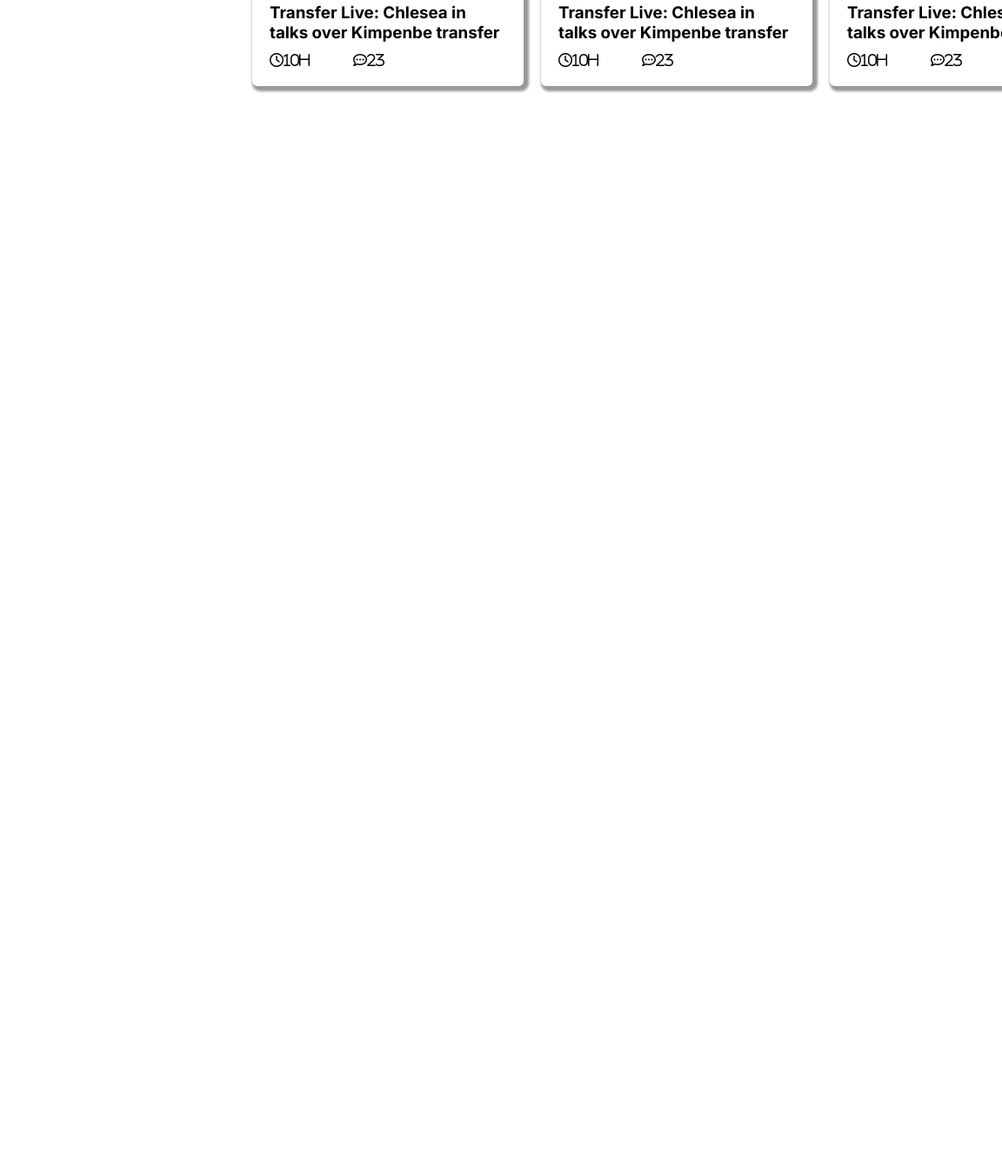
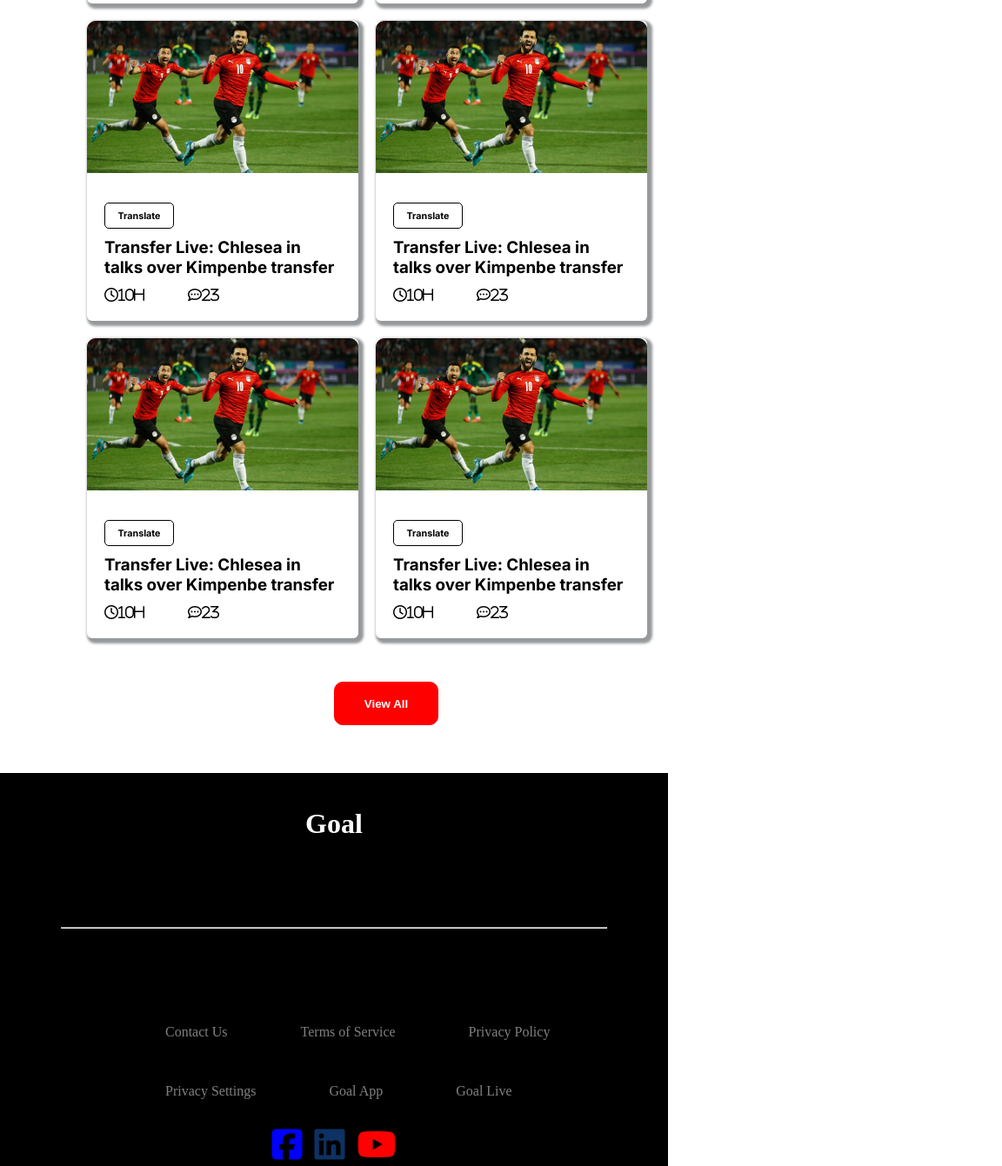
Before and after one commit to mehedinur/worldcup-assignment, a plain HTML site: page index.html in a window 768 px wide. Shown: the part 1211-2552 px from the top of the page at 87% size, 1152 px wide, since content can reach past the window. Before the commit the page ends 1360 px from the top, so only its background shows below. Drawn offline with Linux system fonts and the light colour scheme.

Commit message:
added html and css with media query

```diff
--- a/index.html
+++ b/index.html
@@ -31,7 +31,7 @@
                 <h1>The Greatest <br>
                     show on the <br>
                     earth</h1>
-                <p>A day one for the FIFA World Cup Qatar 2022, in which hosts Qatar faced Ecuador for their first ever
+                <p> Ecuador for their first ever
                     major
                     tournament match.This World Cup Is incredible and Unforgettable.The World Cup ended with some very
                     dramatic matches. And finally the world cup goes to Argentina for this season.</p>
@@ -160,13 +160,37 @@
                         </div>
                     </div>
                 </div>
+
             </div>
+
     </section>
+
+
+    <button class="tablet-part">
+        <h4>View All</h4>
+    </button>
+
 
 
 </body>
 <footer>
-
+    <h1 class="title">Goal</h1>
+    <hr>
+    <ul>
+        <li>Contact Us</li>
+        <li>Terms of Service</li>
+        <li>Privacy Policy</li>
+        <li>Privacy Settings</li>
+        <li>Goal App</li>
+        <li>Goal Live</li>
+    </ul>
+    <div class="social-icon">
+        <a class="facebook" target="_blank" href="https://www.facebook.com/mehedihasan.nur.1804/"><i
+                class="fa-brands fa-square-facebook"></i></a>
+        <a class="Linked-in" target="_blank" href="https://www.linkedin.com/in/mehedi-nur-453a6b1b0/ "><i
+                class="fa-brands fa-linkedin"></i></a>
+        <a class="youtube" target="_blank" href="https://youtu.be/-ph4mykFp9I"><i class="fa-brands fa-youtube"></i></a>
+    </div>
 </footer>
 
 </html>
--- a/style.css
+++ b/style.css
@@ -52,6 +52,7 @@ Button {
     height: 50px;
     border-radius: 10px;
     margin-top: 65px;
+    border: 1px solid red;
 }
 
 Button a {
@@ -146,3 +147,203 @@ Button a {
     gap: 50px;
     margin-top: 10px;
 }
+
+.tablet-part {
+    display: none;
+}
+
+/* footer part start  */
+
+footer {
+    background-color: black;
+
+}
+
+.title {
+    color: white;
+    text-align: center;
+    padding-top: 40px;
+    margin-top: 50px;
+    margin-bottom: 100px;
+}
+
+hr {
+    margin: 70px;
+    color: gray;
+}
+
+ul {
+    padding-left: 150px;
+}
+
+ul li {
+    display: inline-block;
+    color: gray;
+    margin: 40px;
+}
+
+.social-icon {
+    text-align: center;
+    margin-top: 20px;
+    border-radius: 5px;
+
+
+}
+
+.facebook {
+    color: blue;
+    font-size: 40px;
+    margin-right: 10px;
+}
+
+.Linked-in {
+    color: rgb(13, 50, 99);
+    font-size: 40px;
+    margin-right: 10px;
+}
+
+.youtube {
+    color: red;
+    font-size: 40px;
+}
+
+/* footer part end */
+
+/* Media Query Start */
+
+@media only screen and (min-width: 700px) and (max-width: 1150px) {
+
+    /* banner part start */
+
+    .banner-part {
+        height: 520px;
+    }
+
+    .banner-text {
+        width: 40%;
+        color: white;
+        margin: 50px;
+    }
+
+    .banner-text h1 {
+        font-weight: 700;
+        font-size: 30px;
+        line-height: 30px;
+        margin-bottom: 10px;
+    }
+
+    .banner-img {
+        width: 60%;
+    }
+
+    .banner-img img {
+        margin-left: 0px;
+        width: 100%;
+        height: 100%;
+    }
+
+    Button {
+        margin-top: 10px;
+        margin-bottom: 5px;
+    }
+
+
+    /* banner part end */
+
+    /* middle part Start */
+    .middle-part {
+        display: inline;
+        margin: 0px;
+    }
+
+    .mid-one {
+        background-color: #fff;
+        display: flex;
+        justify-content: center;
+        flex-direction: row-reverse;
+        align-items: center;
+        width: 100%;
+        margin: 0px;
+    }
+
+    .bt-color {
+        background-color: white;
+        color: black;
+        border: 1px solid gray;
+        width: 150px;
+        height: 50px;
+        border-radius: 5px;
+        margin: 20px;
+        text-align: center;
+        padding-top: 12px;
+
+    }
+
+    .blg-btn {
+        background-color: rgb(161, 12, 12);
+        color: white;
+        width: 150px;
+        height: 50px;
+        border-radius: 5px;
+        margin: 20px;
+        text-align: center;
+        padding-top: 12px;
+    }
+
+    /* middle part end */
+
+    /* card part start */
+
+    .cards {
+        display: grid;
+        grid-template-columns: repeat(2, 1fr);
+        margin-left: 20px;
+        gap: 20px;
+
+    }
+
+    .tablet-part {
+        background-color: red;
+        display: inline;
+        color: white;
+        margin-top: 40px;
+        border: 1px solid red;
+        margin-left: 50%;
+        margin-top: 0px;
+    }
+
+
+    /* card part end */
+}
+
+/* footer part start */
+ul li {
+    display: inline-block;
+    line-break: strict;
+    color: gray;
+    margin-bottom: 10px;
+}
+
+/* footer part end */
+
+
+
+
+
+
+
+
+
+
+
+
+
+
+
+
+
+
+
+
+
+/* Media Query End */
```
